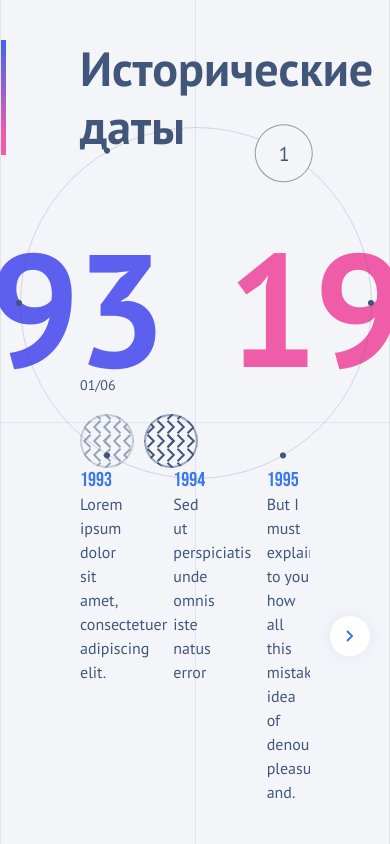
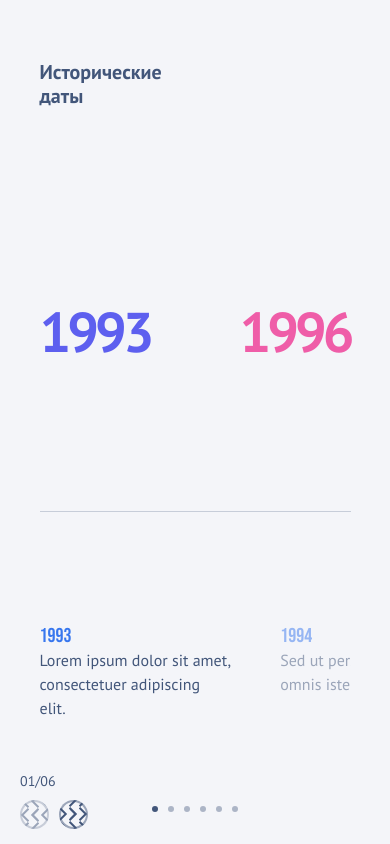
Before and after one commit to george-avsa/only-test-task, a React app: page / in a window 390 px wide. Built offline with nearby package versions, Linux system fonts and the light colour scheme.

Commit message:
added addaptive layout

```diff
--- a/src/App.tsx
+++ b/src/App.tsx
@@ -13,10 +13,10 @@
 
     return (
         <div className='wrapper'>
-            <div className="wrapper__line--horizontal"></div>
-            <div className="wrapper__line--right"></div>
-            <div className="wrapper__line--left"></div>
-            <div className="wrapper__line--center"></div>
+            <div className="wrapper__line wrapper__line--horizontal"></div>
+            <div className="wrapper__line wrapper__line--right"></div>
+            <div className="wrapper__line wrapper__line--left"></div>
+            <div className="wrapper__line wrapper__line--center"></div>
             <h1>
                 Исторические <br/>даты
                 <div className='title__line'></div>
@@ -29,7 +29,7 @@
             <Slider
                 sliderRef={sliderRef}
                 dateIntervals={dateIntervals}
-            ></Slider>
+                ></Slider>
         </div>
     )
 }
--- a/src/components/CircleControls.tsx
+++ b/src/components/CircleControls.tsx
@@ -7,6 +7,7 @@
 import { getNewIntervals } from "../handlers/getNewIntervals";
 import CirclePosition from "./CirclePosition";
 import { gsap } from "gsap";
+import CirclePagination from "./CirclePagination";
 
 type CircleControlsProps = {
     dateIntervals: dateInterval[],
@@ -76,6 +77,9 @@
                         <CircleArrow data-direction='right' />
                     </div>
                 </div>
+                <CirclePagination
+                    dateIntervals={dateIntervals}
+                ></CirclePagination>
         </div>
     );
 }
--- /dev/null
+++ b/src/components/CirclePagination.tsx
@@ -0,0 +1,18 @@
+import React from "react";
+import { dateInterval } from "../types/dateInterval";
+
+function CirclePagination({
+    dateIntervals,
+}: {
+    dateIntervals: dateInterval[]
+}) {
+    return (
+        <div className="circle__pagination">
+            {dateIntervals.map((dateInterval: dateInterval) => (
+                <div key={dateInterval.category} className={`pagination__item ${dateInterval.active ? 'pagination__item--active' : ''}`}></div>
+            ))}
+        </div>
+    );
+}
+
+export default CirclePagination;
--- a/src/components/Swiper.tsx
+++ b/src/components/Swiper.tsx
@@ -5,8 +5,6 @@
 import { dateInterval } from "../types/dateInterval";
 import { getActiveInterval } from "../handlers/getActiveInterval";
 import { gsap } from "gsap";
-import { getActiveDates } from "../handlers/getActiveDates";
-import { data } from "../data";
 
 type SwiperProps = {
     sliderRef: RefObject<HTMLDivElement | any>,
@@ -39,8 +37,14 @@
         <Swiper
             ref={sliderRef}
             spaceBetween={50}
-            slidesPerView={3}
+            slidesPerView={1.5}
             initialSlide={0}
+            breakpoints={{
+                840: {
+                    slidesPerView: 3,
+                    spaceBetween: 20,
+                }
+            }}
             onProgress={handleProgressSwipe}
         >
             {getActiveInterval(dateIntervals).dateEvents.map((dateEvent, i) => (
--- a/src/data.ts
+++ b/src/data.ts
@@ -70,7 +70,7 @@
             },
             {
                 year: 2000,
-                text: 'One morning, when Gregor Samsa woke from troubled dreams, he found himself trans'
+                text: 'One morning, when Gregor Samsa woke from troubled dreams, he found himself'
             },
             {
                 year: 2001,
@@ -97,15 +97,15 @@
             },
             {
                 year: 2009,
-                text: 'Сказался заметный упадок сил и появились некоторые другие неблагоприятные симптомы.'
+                text: 'Сказался заметный упадок сил и появились некоторые другие.'
             },
             {
                 year: 2010,
-                text: 'Приступая к обходу, он предвидел смуту. Он даже желал, чтобы произошла какая-нибудь вспышка.'
+                text: 'Приступая к обходу, он предвидел смуту. Он даже желал, чтобы'
             },
             {
                 year: 2014,
-                text: 'Напряженное положение, создавшееся за последнее время, могло внушить серьезные опасения.'
+                text: 'Напряженное положение, создавшееся за последнее время, могло внушить.'
             }
         ]
     },
@@ -124,15 +124,15 @@
             },
             {
                 year: 2015,
-                text: 'Сказался заметный упадок сил и появились некоторые другие неблагоприятные симптомы.'
+                text: 'Сказался заметный упадок сил и появились некоторые другие.'
             },
             {
                 year: 2016,
-                text: 'Приступая к обходу, он предвидел смуту. Он даже желал, чтобы произошла какая-нибудь вспышка.'
+                text: 'Приступая к обходу, он предвидел смуту. Он даже желал, чтобы произошла.'
             },
             {
                 year: 2018,
-                text: 'Напряженное положение, создавшееся за последнее время, могло внушить серьезные опасения.'
+                text: 'Напряженное положение, создавшееся за последнее время, могло внушить.'
             }
         ]
     },
@@ -147,11 +147,11 @@
         dateEvents: [
             {
                 year: 2018,
-                text: 'Чернокожие становились час от часу все мрачнее и подозрительнее, и появление прошлою ночью'
+                text: 'Чернокожие становились час от часу все мрачнее и подозрительнее, и появление'
             },
             {
                 year: 2019,
-                text: 'Рано или поздно они нападут на него, если только он сам на них не обрушится первый'
+                text: 'Рано или поздно они нападут на него, если только он сам на них не обрушится'
             },
             {
                 year: 2020,
@@ -159,7 +159,7 @@
             },
             {
                 year: 2023,
-                text: 'Редкие острые зубы почернели от жвачки — бетеля, сок которого он выплевывал то и дело.'
+                text: 'Редкие острые зубы почернели от жвачки — бетеля, сок которого он выплевывал.'
             }
         ]
     },
--- a/src/styles.scss
+++ b/src/styles.scss
@@ -12,7 +12,7 @@
 .wrapper {
     position: relative;
 
-    width: 100vw;
+    width: 90vw;
     height: 100vh;
     // l screens
     // max-width: 1440px;
@@ -22,7 +22,7 @@
     box-sizing: border-box;
     padding: 0px 80px;
 
-    overflow: hidden;
+    // overflow: hidden;
 
     display: flex;
     flex-direction: column;
@@ -30,6 +30,23 @@
 
     @media screen and (max-width: 1500px) {
         padding: 40px 80px;
+    }
+
+    @media screen and (max-width: 1000px) {
+        padding: 10px 20px;
+        display: block;
+    }
+
+    @media screen and (max-width: 1000px) and (orientation: portrait) {
+        padding: 60px 20px;
+        display: flex;
+        overflow: hidden;
+    }
+}
+
+.wrapper__line {
+    @media screen and (max-width: 1000px) and (orientation: portrait) {
+        display: none;
     }
 }
 
@@ -55,6 +72,10 @@
     display: flex;
     align-items: center;
     justify-content: center;
+
+    @media screen and (max-width: 1000px) and (orientation: portrait) {
+        border-bottom: 1px solid #C7CDD9;
+    }
 }
 
 .circle {
@@ -78,6 +99,10 @@
         height: 350px;
         top: calc(50% - 185px);
         left: calc(50% - 175px);
+    }
+
+    @media screen and (max-width: 1000px) and (orientation: portrait) {
+        display: none;
     }
 }
 
@@ -113,6 +138,12 @@
     justify-content: center;
     scale: 0; transform: translate(0px); translate: none; rotate: none;
 
+}
+
+.swiper-slide:not(.swiper-slide-active) {
+    @media screen and (max-width: 1000px) and (orientation: portrait) {
+        opacity: .5;
+    }
 }
 
 .marker__hover--active {
@@ -159,6 +190,10 @@
     @media screen and (max-width: 1500px) {
         font-size: 48px;
     }
+
+    @media screen and (max-width: 1000px) and (orientation: portrait) {
+        font-size: 20px;
+    }
 }
 
 .title__line {
@@ -177,6 +212,11 @@
     margin-top: -3%;
 
     transition: rotate 1s ease-out;
+    @media screen and (max-width: 1000px) and (orientation: portrait) {
+        width: 100%;
+        gap: 0;
+        justify-content: space-between;
+    }
 }
 
 .circle__date {
@@ -197,10 +237,19 @@
     &--second {
         color: #EF5DA8;
     }
+
+    @media screen and (max-width: 1000px) and (orientation: portrait) {
+        font-size: 56px;
+    }
 }
 
 .slider {
     position: relative;
+
+    @media screen and (max-width: 1000px) {
+        margin-top: 60px;
+        margin-bottom: 40px;
+    }
 }
 
 .swiper-button-prev, .swiper-button-next {
@@ -279,6 +328,10 @@
     justify-content: center;
     cursor: pointer;
 
+    @media screen and (max-width: 1000px) {
+        display: none;
+    }
+
     &--left{
        left: -60px;
        rotate: 180deg;
@@ -288,7 +341,13 @@
 .circle__controls {
     position: absolute;
     left: 0;
-    bottom: 0
+    bottom: 0;
+
+    @media screen and (max-width: 1000px) and (orientation: portrait) {
+        position: fixed;
+        left: 20px;
+        bottom: 15px;
+    }
 }
 
 .circle__position {
@@ -300,10 +359,44 @@
     line-height: normal;
 }
 
+.circle__pagination {
+    display: none;
+
+    @media screen and (max-width: 1000px) and (orientation: portrait) {
+        display: flex;
+        gap: 10px;
+        justify-content: center;
+
+        position: fixed;
+        left: 0px;
+        bottom: 32px;
+
+        width: 100%;
+    }
+}
+
+.pagination__item {
+    width: 6px;
+    height: 6px;
+    border-radius: 50%;
+    opacity: .4;
+    background-color: #42567A;
+
+    transition: opacity 1s ease-out;
+}
+
+.pagination__item--active {
+    opacity: 1;
+}
+
 .circle__controls-buttons {
     display: flex;
 
     margin-top: 20px;
+
+    @media screen and (max-width: 1000px) and (orientation: portrait) {
+        margin-top: 10px;
+    }
 }
 
 .circle__button {
@@ -330,4 +423,13 @@
     &--disabled {
         opacity: .5;
     }
+
+    @media screen and (max-width: 1000px) and (orientation: portrait) {
+        width: 25px;
+        height: 25px;
+
+        svg {
+            scale: .8;
+        }
+    }
 }
```
Lines whose indentation alone changed are shown as unchanged.
